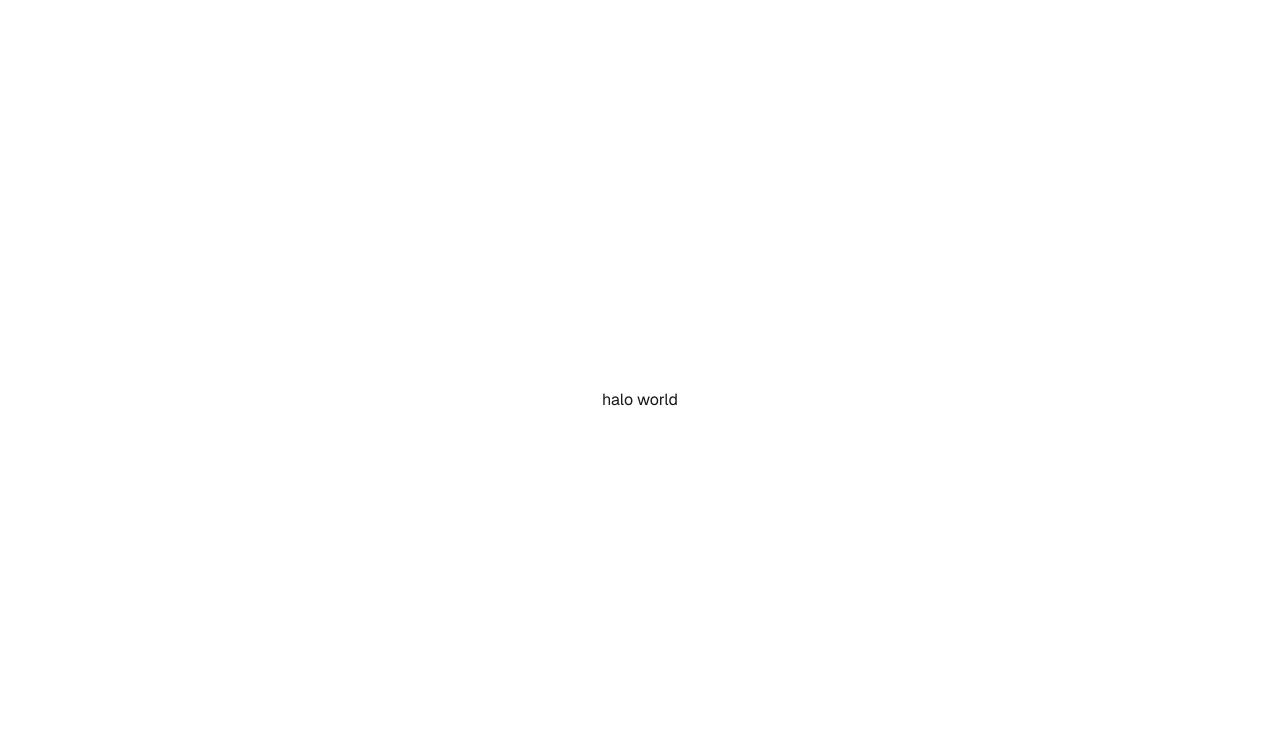
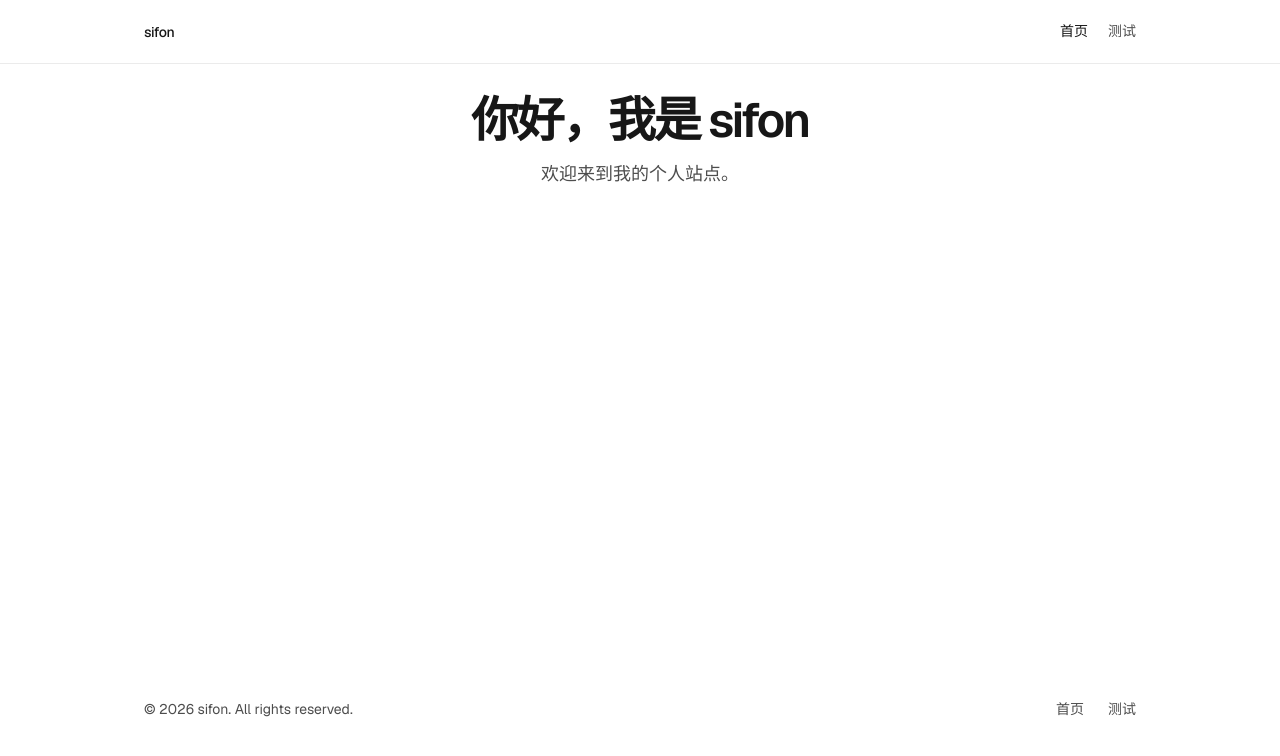
Before and after one commit to halo-sifon/my-site, a Next.js app: page / in a window 1280 px wide. Shown: the top 756 px of the page. Built offline with nearby package versions, Linux system fonts and the light colour scheme.

Commit message:
chore: header footer

```diff
--- a/app/layout.tsx
+++ b/app/layout.tsx
@@ -1,6 +1,8 @@
 import type { Metadata } from "next";
 import { Geist, Geist_Mono } from "next/font/google";
 import "./globals.css";
+import Header from "@/components/Header";
+import Footer from "@/components/Footer";
 
 const geistSans = Geist({
   variable: "--font-geist-sans",
@@ -24,10 +26,14 @@ export default function RootLayout({
 }>) {
   return (
     <html
-      lang="en"
+      lang="zh-CN"
       className={`${geistSans.variable} ${geistMono.variable} h-full antialiased`}
     >
-      <body className="min-h-full flex flex-col">{children}</body>
+      <body className="min-h-full flex flex-col">
+        <Header />
+        <main className="flex-1 pt-16">{children}</main>
+        <Footer />
+      </body>
     </html>
   );
 }
--- a/app/page.tsx
+++ b/app/page.tsx
@@ -1,7 +1,12 @@
 export default function Home() {
   return (
-    <div className="flex flex-col flex-1 items-center justify-center font-sans">
-      halo world
+    <div className="flex flex-col flex-1 items-center justify-center bg-canvas p-8">
+      <h1 className="text-display-xl text-ink text-center mb-4">
+        你好，我是 sifon
+      </h1>
+      <p className="text-body-lg text-body text-center">
+        欢迎来到我的个人站点。
+      </p>
     </div>
   );
 }
--- /dev/null
+++ b/components/Footer.tsx
@@ -0,0 +1,30 @@
+import Link from "next/link";
+
+const footerLinks = [
+  { name: "首页", href: "/" },
+  { name: "测试", href: "/test" },
+];
+
+export default function Footer() {
+  return (
+    <footer className="footer-vercel">
+      <div className="mx-auto max-w-5xl p-4">
+        <div className="flex flex-col md:flex-row justify-between items-center gap-4">
+          <p>© 2026 sifon. All rights reserved.</p>
+
+          <nav className="flex flex-wrap justify-center gap-3 md:gap-6">
+            {footerLinks.map((item) => (
+              <Link
+                key={item.href}
+                href={item.href}
+                className="hover:text-ink transition-colors"
+              >
+                {item.name}
+              </Link>
+            ))}
+          </nav>
+        </div>
+      </div>
+    </footer>
+  );
+}
--- /dev/null
+++ b/components/Header.tsx
@@ -0,0 +1,78 @@
+"use client";
+
+import Link from "next/link";
+import { usePathname } from "next/navigation";
+import { useState } from "react";
+import MobileMenu from "./MobileMenu";
+
+const navItems = [
+  { name: "首页", href: "/" },
+  { name: "测试", href: "/test" },
+];
+
+export default function Header() {
+  const pathname = usePathname();
+  const [mobileMenuOpen, setMobileMenuOpen] = useState(false);
+
+  return (
+    <>
+      <header className="fixed top-0 left-0 right-0 z-50 nav-bar border-b border-hairline">
+        <nav className="mx-auto max-w-5xl px-4 h-full flex items-center justify-between">
+          <Link
+            href="/"
+            className="text-ink text-body-sm-strong"
+          >
+            sifon
+          </Link>
+
+          <div className="hidden md:flex items-center gap-5">
+            {navItems.map((item) => {
+              const isActive =
+                item.href === "/"
+                  ? pathname === "/"
+                  : pathname.startsWith(item.href);
+              return (
+                <Link
+                  key={item.href}
+                  href={item.href}
+                  className={`text-body transition-colors hover:text-ink ${
+                    isActive ? "text-ink" : ""
+                  }`}
+                >
+                  {item.name}
+                </Link>
+              );
+            })}
+          </div>
+
+          <button
+            className="md:hidden text-ink p-2 -mr-2"
+            onClick={() => setMobileMenuOpen(true)}
+            aria-label="打开菜单"
+          >
+            <svg
+              className="w-5 h-5"
+              fill="none"
+              stroke="currentColor"
+              viewBox="0 0 24 24"
+            >
+              <path
+                strokeLinecap="round"
+                strokeLinejoin="round"
+                strokeWidth={1.5}
+                d="M4 6h16M4 12h16M4 18h16"
+              />
+            </svg>
+          </button>
+        </nav>
+      </header>
+
+      <MobileMenu
+        isOpen={mobileMenuOpen}
+        onClose={() => setMobileMenuOpen(false)}
+        navItems={navItems}
+        currentPath={pathname}
+      />
+    </>
+  );
+}
--- /dev/null
+++ b/components/MobileMenu.tsx
@@ -0,0 +1,78 @@
+"use client";
+
+import Link from "next/link";
+
+interface NavItem {
+  name: string;
+  href: string;
+}
+
+interface MobileMenuProps {
+  isOpen: boolean;
+  onClose: () => void;
+  navItems: NavItem[];
+  currentPath: string;
+}
+
+export default function MobileMenu({
+  isOpen,
+  onClose,
+  navItems,
+  currentPath,
+}: MobileMenuProps) {
+  if (!isOpen) return null;
+
+  return (
+    <div className="fixed inset-0 z-50 md:hidden">
+      <div
+        className="absolute inset-0 bg-primary/80 backdrop-blur-sm"
+        onClick={onClose}
+      />
+
+      <div className="absolute inset-0 bg-primary flex flex-col">
+        <div className="h-16 px-4 flex items-center justify-end">
+          <button
+            onClick={onClose}
+            className="text-on-primary p-2 -mr-2"
+            aria-label="关闭菜单"
+          >
+            <svg
+              className="w-5 h-5"
+              fill="none"
+              stroke="currentColor"
+              viewBox="0 0 24 24"
+            >
+              <path
+                strokeLinecap="round"
+                strokeLinejoin="round"
+                strokeWidth={1.5}
+                d="M6 18L18 6M6 6l12 12"
+              />
+            </svg>
+          </button>
+        </div>
+
+        <nav className="flex-1 flex flex-col justify-center px-8">
+          {navItems.map((item) => {
+            const isActive =
+              item.href === "/"
+                ? currentPath === "/"
+                : currentPath.startsWith(item.href);
+            return (
+              <Link
+                key={item.href}
+                href={item.href}
+                onClick={onClose}
+                className={`text-on-primary text-display-sm py-4 border-b border-white/10 ${
+                  isActive ? "text-on-primary" : ""
+                }`}
+              >
+                {item.name}
+              </Link>
+            );
+          })}
+        </nav>
+      </div>
+    </div>
+  );
+}
```
